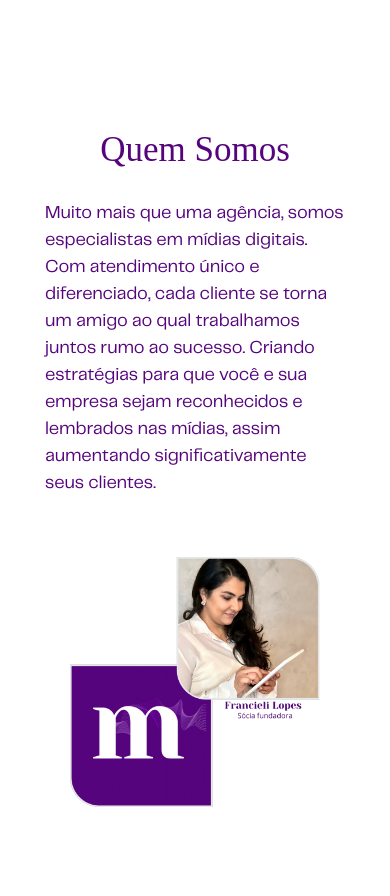
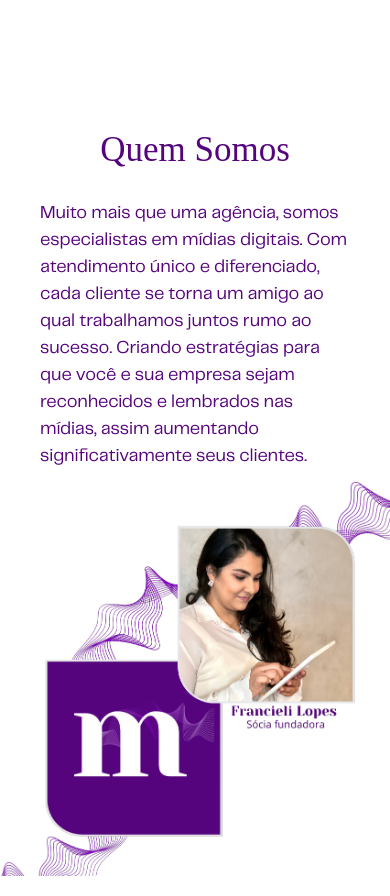
Before and after one commit to thaina-lopes/mive, a React app: page / in a window 390 px wide. Shown: the part 640-1536 px from the top of the page. Before the commit the page ends 1467 px from the top, so only its background shows below. Built offline with nearby package versions, Linux system fonts and the light colour scheme; a web font is replaced by a local one.

Commit message:
Alterando imagem 'Quem Somos'

```diff
--- a/src/SobreNos.css
+++ b/src/SobreNos.css
@@ -36,31 +36,33 @@
   height: 100%;
 }
 
-.Francieli {
-  width: 650px;
-  margin-left: 70px;
-}
 .Francieli2 {
   display: none;
 }
+.Francieli {
+  width: 100%;
+}
 
 @media (max-width: 1400px) {
+  .titulo_SobreNos {
+    font-size: 45px;
+  }
   .paragrafo_SobreNos {
     margin-left: 0px;
-  }
-
-  .Francieli {
-    margin-left: 90px;
   }
 }
 
 @media (max-width: 1024px) {
   .container_SobreNos {
-    margin: 50px;
+    margin-left: 40px;
+    margin-right: 0px;
+    margin-bottom: 0px;
   }
   .paragrafo_SobreNos {
+    margin: 20px;
     margin-left: 0px;
-    font-size: 22px;
+    margin-bottom: 0px;
+    font-size: 20px;
   }
   .Francieli {
     display: none;
@@ -73,12 +75,12 @@
   }
 }
 
-@media (max-width: 740px) {
+@media (max-width: 780px) {
   .container_SobreNos {
     margin: 50px 50px 10px 50px;
   }
   .sobreNos {
-    margin: 20px 25px;
+    margin: 20px 0px;
     display: block;
   }
 
@@ -94,7 +96,7 @@
   }
 
   .Francieli2 {
-    width: 300px;
+    width: 100%;
   }
 }
 @media (max-width: 560px) {
@@ -105,7 +107,15 @@
   .titulo_SobreNos {
     justify-content: center;
   }
+
+  .paragrafo_SobreNos {
+    margin: 0px 20px;
+  }
   .Francieli2 {
-    width: 250px;
+    width: 100%;
+    margin-top: 0px;
+  }
+  .sobreNos {
+    margin: 20px 0px;
   }
 }
--- a/src/SobreNos.js
+++ b/src/SobreNos.js
@@ -1,6 +1,6 @@
 import "./SobreNos.css";
-import sobrenos from "./img/img_quem-somos.png";
-import sobrenos2 from "./img/sobrenos2.png";
+import sobrenos from "./img/sobrenos4.png";
+import sobrenos2 from "./img/sobrenos3.png";
 
 export default function SobreNos() {
   return (
```
Also changed, not shown: src/img/sobrenos3.png (added), src/img/sobrenos4.png (added).
